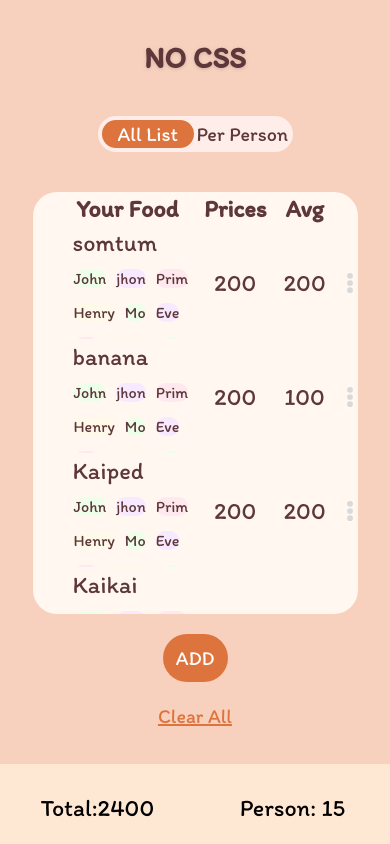
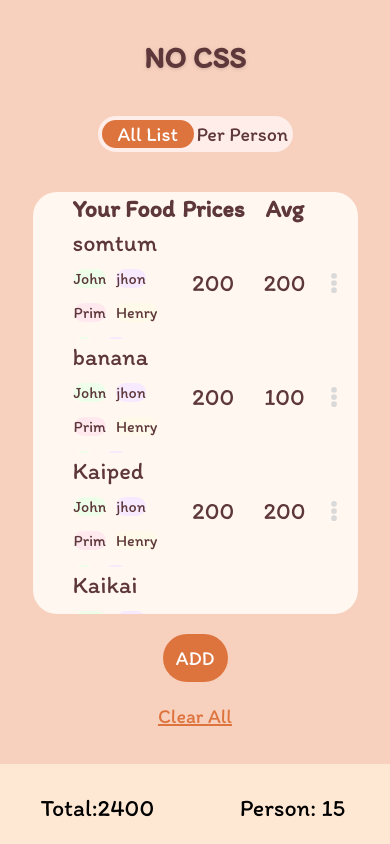
Before and after one commit to panithee/PROJECT1-SEC-1-noCSS, a Vue app in the folder project/: page / in a window 390 px wide. Built offline with nearby package versions, Linux system fonts and the light colour scheme.

Commit message:
draft2-adjust-width

```diff
--- a/project/src/App.vue
+++ b/project/src/App.vue
@@ -85,7 +85,7 @@ const totalFoodLits = ref(
         <table class="w-full text-brownFont">
           <thead>
             <tr>
-              <th class="table-cell pl-5 text-2xl sm:hidden">Your Food</th>
+              <th class="table-cell pl-10 text-left text-2xl sm:hidden">Your Food</th>
               <th class="hidden pl-10 text-2xl text-left sm:table-cell">
                 Your Food Lists
               </th>
@@ -98,7 +98,7 @@ const totalFoodLits = ref(
               <td class="pl-10 text-2xl text-left">
                 {{ food.name }}
             <tr>
-              <div class="flex flex-wrap overflow-y-scroll sm:overflow-hidden sm:flex-nowrap sm:w-36 h-20 sm:h-auto sm:overflow-x-scroll">
+              <div class="flex flex-wrap overflow-y-scroll w-24 h-20 sm:overflow-hidden sm:flex-nowrap sm:w-36 sm:h-auto sm:overflow-x-scroll">
                 <td v-for="(person, index) in persons" key="index">
                   <span class="mr-2 text-base" :class="['color-' + (index % 4)]">{{ person.name }}</span>
                 </td>
```
